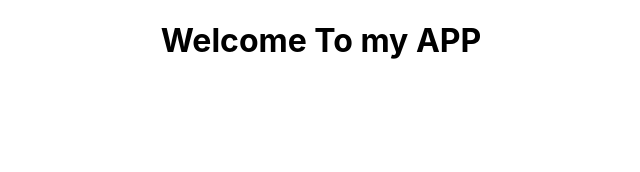
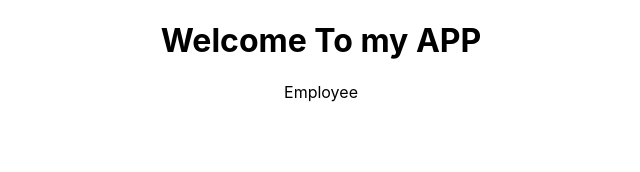
Before and after one commit to GAURSAH777/my-react-app, a React (Create React App) app: page / in a window 1280 px wide. Shown: the top 172 px of the page, without its empty margins (319-959 px from the left). Built offline with nearby package versions, Linux system fonts and the light colour scheme.

Commit message:
functional component

```diff
--- a/src/App.js
+++ b/src/App.js
@@ -1,9 +1,11 @@
 import './App.css';
+import { Employee } from './components/Employee';
 
 function App() {
   return (
     <div className="App">
       <h1>Welcome To my APP</h1>
+      <Employee/>
     </div>
   );
 }
--- /dev/null
+++ b/src/components/Employee.js
@@ -0,0 +1,7 @@
+import React from 'react'
+
+export const Employee = () => {
+  return (
+    <div>Employee</div>
+  )
+}
```
